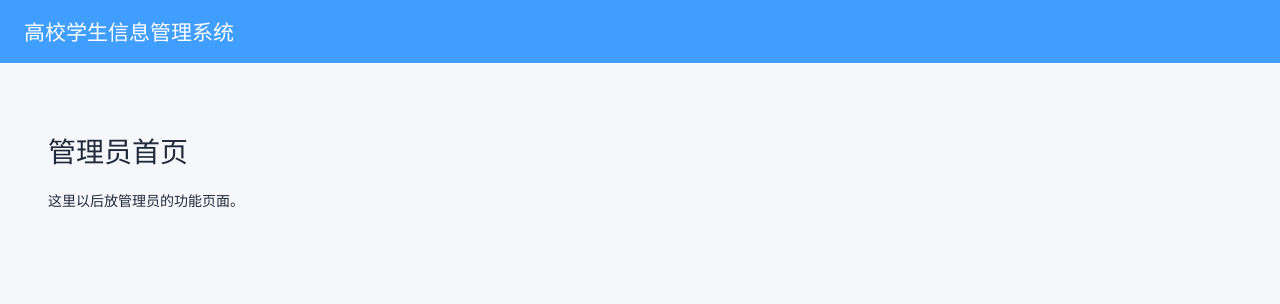
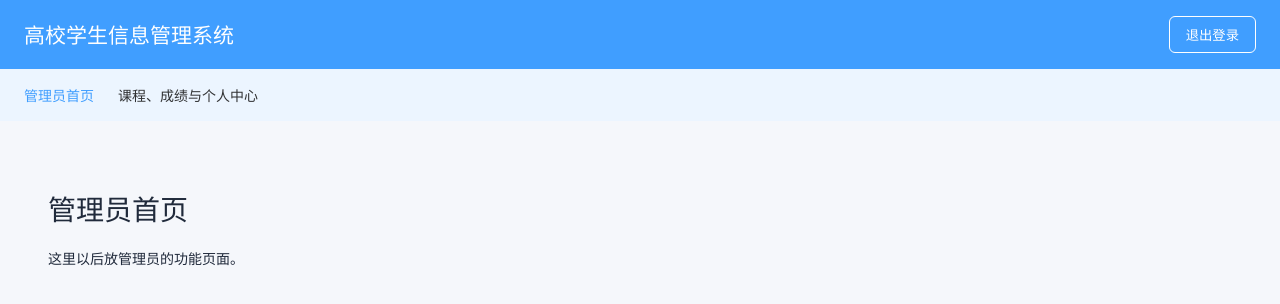
Before and after one commit to first-kin/-, a Vue app in the folder 高校学生信息管理系统/frontend/: page /admin in a window 1280 px wide. Shown: the top 304 px of the page. Built offline with nearby package versions, Linux system fonts and the light colour scheme; no server answers; sample sign-in values are in the browser's storage.

Commit message:
添加管理员导航和退出登录按钮

```diff
--- a/高校学生信息管理系统/frontend/src/layouts/AdminLayout.vue
+++ b/高校学生信息管理系统/frontend/src/layouts/AdminLayout.vue
@@ -2,15 +2,32 @@
   <div>
     <header>
       <h2>高校学生信息管理系统</h2>
+      <button type="button" @click="handleLogout">退出登录</button>
     </header>
-
+<nav>
+  <RouterLink to="/admin">管理员首页</RouterLink>
+  <RouterLink to="/student">课程、成绩与个人中心</RouterLink>
+</nav>
     <main>
       <RouterView />
     </main>
   </div>
 </template>
+<script setup>
+import { useRouter } from 'vue-router'
+
+const router = useRouter()
+
+function handleLogout() {
+  localStorage.removeItem('token')
+  router.replace('/login')
+}
+</script>
 <style scoped>
 header {
+      display: flex;
+  justify-content: space-between;
+  align-items: center;
   padding: 16px 24px;
   background: #409eff;
   color: white;
@@ -23,4 +40,32 @@ header h2 {
 main {
   padding: 24px;
 }
+nav {
+  display: flex;
+  gap: 24px;
+  padding: 16px 24px;
+  background: #ecf5ff;
+}
+
+nav a {
+  color: #303133;
+  text-decoration: none;
+}
+
+nav a.router-link-exact-active {
+  color: #409eff;
+  font-weight: bold;
+}
+header button {
+  padding: 8px 16px;
+  border: 1px solid white;
+  border-radius: 6px;
+  background: transparent;
+  color: white;
+  cursor: pointer;
+}
+
+header button:hover {
+  background: rgb(255 255 255 / 20%);
+}
 </style>
```
